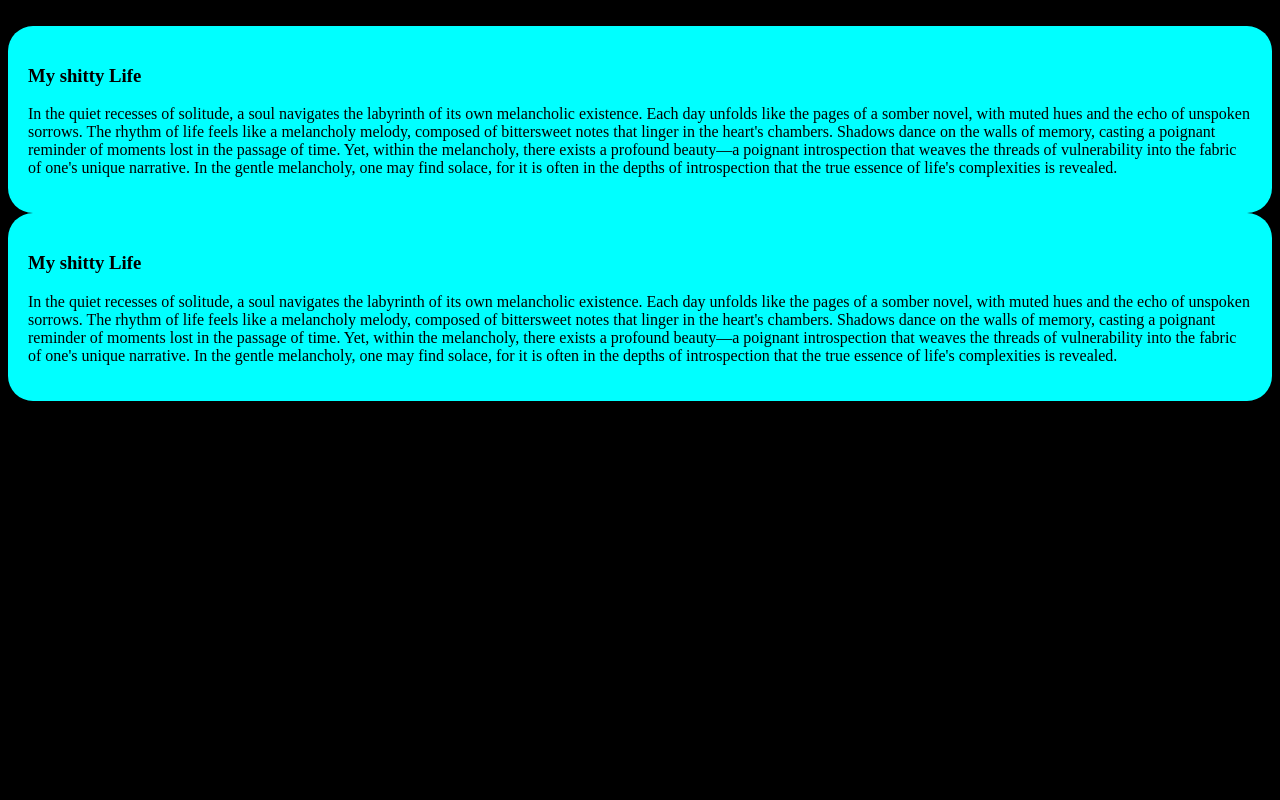
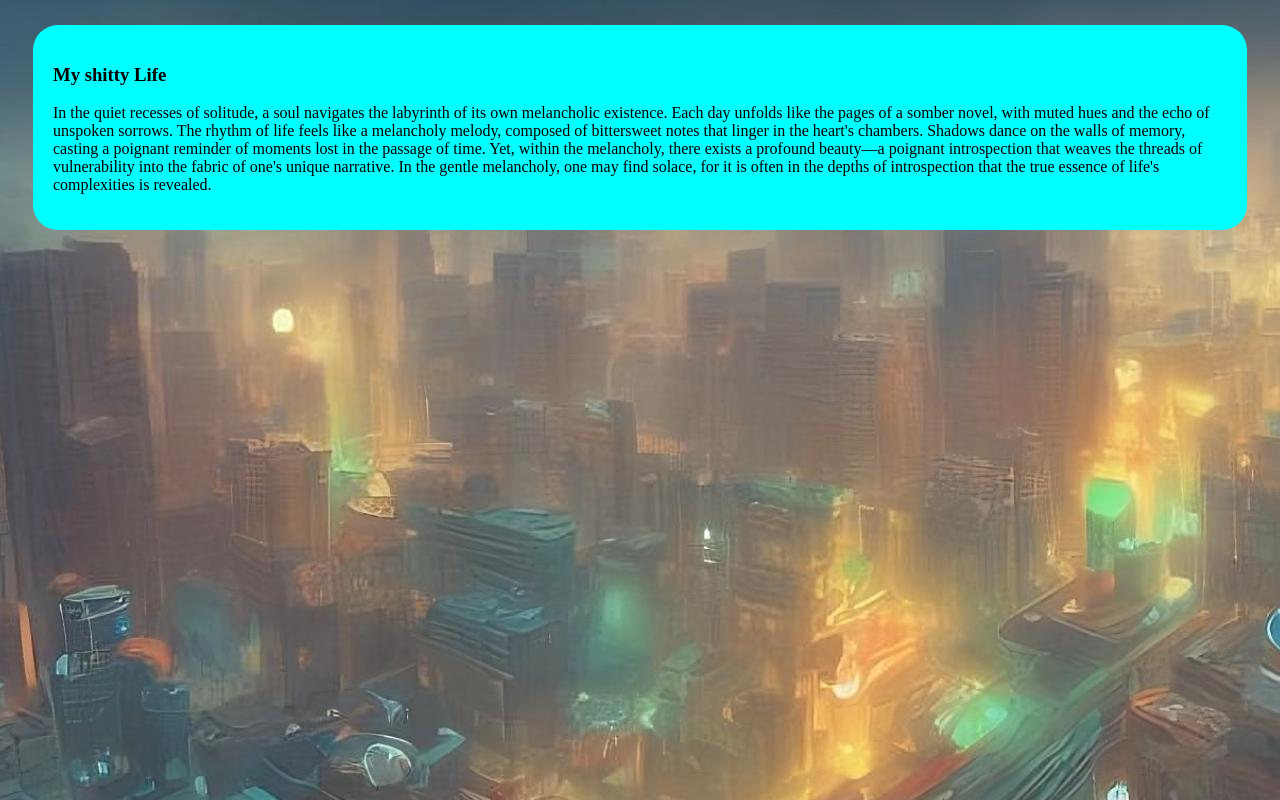
Before and after one commit to Ahnaf101001/PH-Repo, a plain HTML site: page index.html in a window 1280 px wide. Drawn offline with Linux system fonts and the light colour scheme.

Commit message:
added the 1st blog

```diff
--- a/index.html
+++ b/index.html
@@ -2,17 +2,19 @@
 <html lang="en">
 <head>
     <meta charset="UTF-8">
-    <meta name="viewport" content="width=device-width, initial-scale=1.0">\<link rel="stylesheet" href="styles/blog.css">
+    <meta name="viewport" content="width=device-width, initial-scale=1.0">
     <title>Programming Heroes Module</title>
+    <link rel="stylesheet" href="styles/blog.css">
+    <style>
+        body{
+            background-image: url('Future.jpg');
+        }
+    </style>
 </head>
 <body>
     <div>
         <h3>My shitty Life</h3>
         <p>In the quiet recesses of solitude, a soul navigates the labyrinth of its own melancholic existence. Each day unfolds like the pages of a somber novel, with muted hues and the echo of unspoken sorrows. The rhythm of life feels like a melancholy melody, composed of bittersweet notes that linger in the heart's chambers. Shadows dance on the walls of memory, casting a poignant reminder of moments lost in the passage of time. Yet, within the melancholy, there exists a profound beauty—a poignant introspection that weaves the threads of vulnerability into the fabric of one's unique narrative. In the gentle melancholy, one may find solace, for it is often in the depths of introspection that the true essence of life's complexities is revealed.</p>
     </div>
-    <div>
-        <h3>My shitty Life</h3>
-        <p>In the quiet recesses of solitude, a soul navigates the labyrinth of its own melancholic existence. Each day unfolds like the pages of a somber novel, with muted hues and the echo of unspoken sorrows. The rhythm of life feels like a melancholy melody, composed of bittersweet notes that linger in the heart's chambers. Shadows dance on the walls of memory, casting a poignant reminder of moments lost in the passage of time. Yet, within the melancholy, there exists a profound beauty—a poignant introspection that weaves the threads of vulnerability into the fabric of one's unique narrative. In the gentle melancholy, one may find solace, for it is often in the depths of introspection that the true essence of life's complexities is revealed.</p>
-    </div>
 </body>
 </html>
--- a/styles/blog.css
+++ b/styles/blog.css
@@ -1,9 +1,7 @@
-body{
-    background-color: black;
-}
 div{
     background-color: aqua;
     border: 30px;
     padding: 20px;
     border-radius: 25px;
+    margin: 25px;
 }
```
Also changed, not shown: Future.jpg (added).
